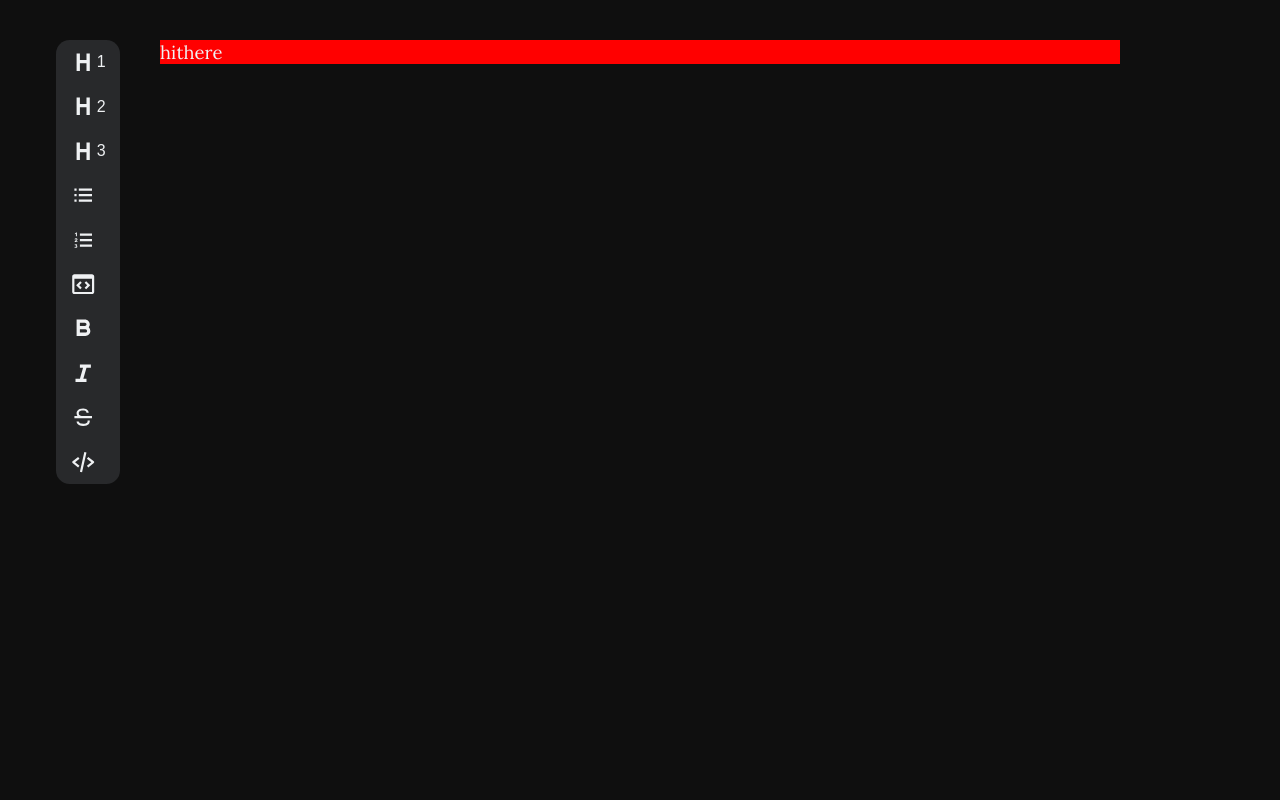
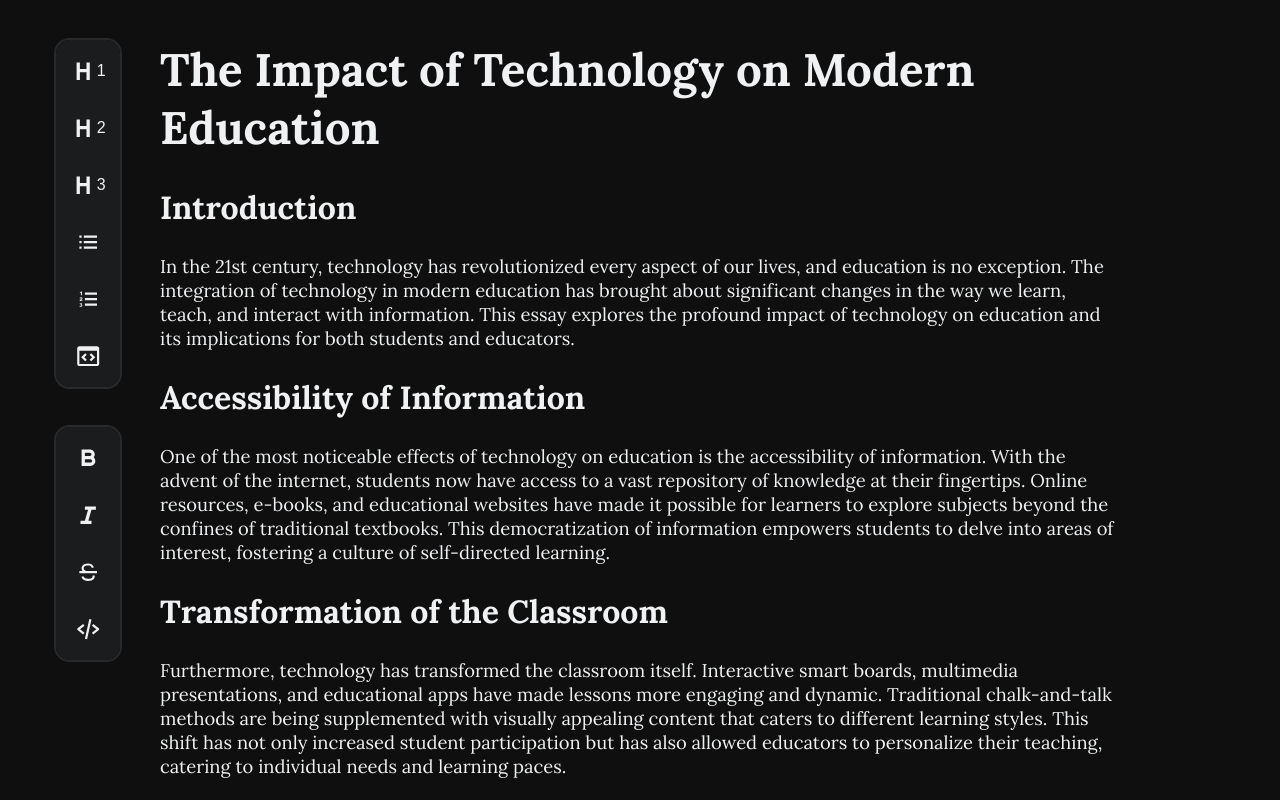
Before and after one commit to conduits-link/frontend, a Next.js app: page / in a window 1280 px wide. Shown: the top 800 px of the page. Built offline with nearby package versions, Linux system fonts and the light colour scheme.

Commit message:
Initial toolbar style

```diff
--- a/app/globals.css
+++ b/app/globals.css
@@ -1,9 +1,9 @@
 :root {
 	--color-accent: #d4af37;
-	--color-dark-100: #28292b;
+	--color-dark-100: #1b1c1d;
 	--color-dark-400: #0f0f0f;
 	--color-light-100: #eff1f3;
-	--color-light-400: #eff1f3;
+	--color-light-400: #28292b;
 
 	--color-primary-100: var(--color-dark-100);
 	--color-primary-400: var(--color-dark-400);
@@ -13,6 +13,7 @@
 	--spacing-large: 2.5rem;
 
 	--border-radius-large: 0.85em;
+	--border-radius-small: 0.65em;
 
 	--editor-width: 65em;
 }
@@ -22,7 +23,7 @@ body {
 	margin: 0;
 	padding: 0;
 	min-height: 100vh;
-	color: var(--color-light-400);
+	color: var(--color-secondary-100);
 	background-color: var(--color-primary-400);
 	font-family: "Lora", "Serif";
 }
@@ -41,7 +42,7 @@ body {
 .ProseMirror p.is-editor-empty:first-child::before {
 	content: attr(data-placeholder);
 	float: left;
-	color: var(--color-light-400);
+	color: var(--color-secondary-100);
 	pointer-events: none;
 	height: 0;
 }
--- a/app/page.tsx
+++ b/app/page.tsx
@@ -86,7 +86,28 @@ export default function Editor() {
 			}),
 			PromptResponseNode,
 		],
-		content: `<prompt-response>hithere</prompt-response>`,
+		content: `  <h1>The Impact of Technology on Modern Education</h1>
+
+                  <h2>Introduction</h2>
+                  <p>In the 21st century, technology has revolutionized every aspect of our lives, and education is no exception. The integration of technology in modern education has brought about significant changes in the way we learn, teach, and interact with information. This essay explores the profound impact of technology on education and its implications for both students and educators.</p>
+
+                  <h2>Accessibility of Information</h2>
+                  <p>One of the most noticeable effects of technology on education is the accessibility of information. With the advent of the internet, students now have access to a vast repository of knowledge at their fingertips. Online resources, e-books, and educational websites have made it possible for learners to explore subjects beyond the confines of traditional textbooks. This democratization of information empowers students to delve into areas of interest, fostering a culture of self-directed learning.</p>
+
+                  <h2>Transformation of the Classroom</h2>
+                  <p>Furthermore, technology has transformed the classroom itself. Interactive smart boards, multimedia presentations, and educational apps have made lessons more engaging and dynamic. Traditional chalk-and-talk methods are being supplemented with visually appealing content that caters to different learning styles. This shift has not only increased student participation but has also allowed educators to personalize their teaching, catering to individual needs and learning paces.</p>
+
+                  <h2>Global Collaborative Learning</h2>
+                  <p>Collaborative learning has also been greatly enhanced by technology. Virtual classrooms and video conferencing tools enable students from different parts of the world to collaborate on projects, share ideas, and engage in discussions. This globalization of education prepares students for an interconnected world and exposes them to diverse perspectives, thereby promoting cultural awareness and empathy.</p>
+
+                  <h2>Challenges and Concerns</h2>
+                  <p>However, the integration of technology in education also raises concerns. The digital divide, characterized by unequal access to technology, threatens to exacerbate educational inequalities. Students from underprivileged backgrounds may not have the same access to online resources, potentially deepening existing disparities in academic achievement.</p>
+
+                  <p>Moreover, the ease of accessing information online has led to challenges related to misinformation and plagiarism. It is crucial for educators to teach students critical thinking skills and ethical use of technology, ensuring that they can discern reliable sources from unreliable ones and properly attribute their work.</p>
+
+                  <h2>Conclusion</h2>
+                  <p>In conclusion, the impact of technology on modern education is undeniable. It has reshaped learning environments, expanded access to knowledge, and facilitated global collaboration. While technology presents opportunities for enhanced learning experiences, it also requires careful navigation to address potential drawbacks. Educators and policymakers must work together to ensure that technology is harnessed in a way that maximizes its benefits while minimizing its limitations, ultimately paving the way for a more innovative and inclusive educational landscape.</p>
+               `,
 	});
 
 	return (
--- a/components/buttons/Button.module.css
+++ b/components/buttons/Button.module.css
@@ -1,21 +1,28 @@
-.container {
-}
-
 .element {
 	border: none;
 	display: flex;
 	justify-content: center;
 	align-items: center;
+	position: relative;
 	background-color: transparent;
-	color: var(--color-secondary-400);
+	border-radius: var(--border-radius-large);
+	cursor: pointer;
+}
+
+.element:hover {
+	background-color: var(--color-secondary-400);
+}
+
+.element:active {
+	transform: scale(0.85);
 }
 
 .element svg {
 	font-size: 1.65rem;
-	color: var(--color-secondary-400);
+	color: var(--color-secondary-100);
 }
 
 .element sub {
 	font-size: 1rem;
-	color: var(--color-secondary-400);
+	color: var(--color-secondary-100);
 }
--- a/components/buttons/Button.tsx
+++ b/components/buttons/Button.tsx
@@ -12,10 +12,8 @@ export default function Button({
 	children: ReactNode;
 }) {
 	return (
-		<div className={className + " " + styles.container}>
-			<button className={styles.element} onClick={onClick}>
-				{children}
-			</button>
-		</div>
+		<button className={className + " " + styles.element} onClick={onClick}>
+			{children}
+		</button>
 	);
 }
--- a/components/menus/FixedFormatMenu.module.css
+++ b/components/menus/FixedFormatMenu.module.css
@@ -1,20 +1,35 @@
 .container {
 	--width: 4em;
 	width: var(--width);
-	margin-top: var(--spacing-large);
 	display: flex;
-	justify-content: center;
-	background-color: var(--color-primary-100);
+	flex-direction: column;
 	position: fixed;
 	left: calc((100vw - var(--editor-width)) / 2 - var(--width));
-	border-radius: var(--border-radius-large);
 }
 
 .element {
+	margin-top: var(--spacing-large);
+	padding: 0.35rem;
 	display: flex;
 	flex-direction: column;
+	background-color: var(--color-primary-100);
+	border-radius: var(--border-radius-large);
+	position: relative;
+}
+
+.element::before {
+	content: "";
+	position: absolute;
+	inset: 0;
+	border-radius: var(--border-radius-large);
+	outline: 2px solid var(--color-secondary-400);
+	z-index: -1;
 }
 
 .button {
-	margin: 0.5em 0;
+	height: 3.85em;
 }
+
+.button:not(:last-child) {
+	margin-bottom: 0.35rem;
+}
--- a/components/menus/FixedFormatMenu.tsx
+++ b/components/menus/FixedFormatMenu.tsx
@@ -26,6 +26,8 @@ export default function FixedMenu({ editor }: { editor: Editor }) {
 					className={styles.button}
 				/>
 				<CodeBlockFormatButton editor={editor} className={styles.button} />
+			</div>
+			<div className={styles.element}>
 				<BoldFormatButton className={styles.button} editor={editor} />
 				<ItalicFormatButton editor={editor} className={styles.button} />
 				<StrikeFormatButton editor={editor} className={styles.button} />
--- a/components/menus/PromptMenu.tsx
+++ b/components/menus/PromptMenu.tsx
@@ -30,7 +30,7 @@ export default function PromptMenu({ editor }: { editor: Editor }) {
 				duration: 100,
 				onMount: () => {
 					promptSearch.current!.value = "";
-					promptSearch.current!.focus();
+					// promptSearch.current!.focus();
 					setActivePrompts(prompts);
 				},
 			}}
```
